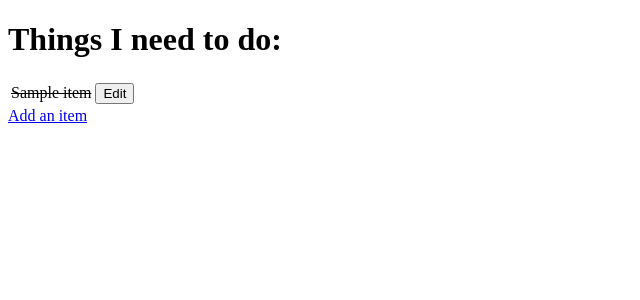
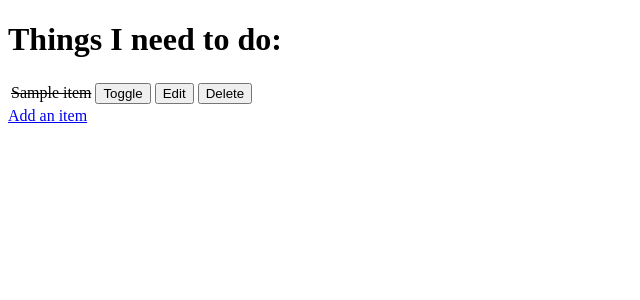
Before and after one commit to jts272/hello-django, a Django app: page / in a window 1280 px wide. Shown: the top 300 px of the page, without its empty margins (0-640 px from the left). Run offline with Django 3.2, Linux system fonts and the light colour scheme; tables that the repository leaves empty hold one stand-in row (values such as "Sample post").

Commit message:
feat: add task deletion functionality

```diff
--- a/django_todo/urls.py
+++ b/django_todo/urls.py
@@ -17,13 +17,18 @@ from django.contrib import admin
 from django.urls import path
 
 # import app functions
-from todo.views import get_todo_list, add_item, edit_item
+# from todo.views import get_todo_list, add_item, edit_item, toggle_item
+
+# REFACTOR - prepend `views.` to each function to avoid long import list
+from todo import views
 
 urlpatterns = [
     path('admin/', admin.site.urls),
     # args: url, view function and name
     # Empty string path means no particular url required
-    path('', get_todo_list, name='get_todo_list'),
-    path('add/', add_item, name='add_item'),
-    path('edit/<item_id>/', edit_item, name='edit_item')
+    path('', views.get_todo_list, name='get_todo_list'),
+    path('add/', views.add_item, name='add_item'),
+    path('edit/<item_id>/', views.edit_item, name='edit_item'),
+    path('toggle/<item_id>/', views.toggle_item, name='toggle_item'),
+    path('delete/<item_id>/', views.delete_item, name='delete_item')
 ]
--- a/todo/templates/todo/todo_list.html
+++ b/todo/templates/todo/todo_list.html
@@ -18,8 +18,18 @@
         <td>{{ item.name }}</td>
         {% endif %}
         <td>
+          <a href="/toggle/{{ item.id }}">
+            <button>Toggle</button>
+          </a>
+        </td>
+        <td>
           <a href="/edit/{{ item.id }}">
             <button>Edit</button>
+          </a>
+        </td>
+        <td>
+          <a href="/delete/{{ item.id }}">
+            <button>Delete</button>
           </a>
         </td>
       </tr>
--- a/todo/views.py
+++ b/todo/views.py
@@ -76,3 +76,19 @@ def edit_item(request, item_id):
             return redirect('get_todo_list')
 
     return render(request, 'todo/edit_item.html', context)
+
+
+def toggle_item(request, item_id):
+    # Get the item in question to toggle
+    item = get_object_or_404(Item, id=item_id)
+    # Flip the bool with 'not'
+    item.is_done = not item.is_done
+    item.save()
+    return redirect('get_todo_list')
+
+
+def delete_item(request, item_id):
+    # Get the item in question to toggle
+    item = get_object_or_404(Item, id=item_id)
+    item.delete()
+    return redirect('get_todo_list')
```
